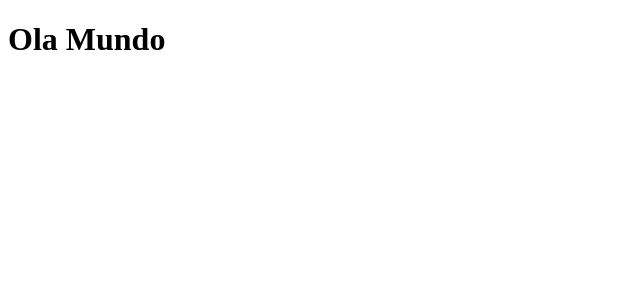
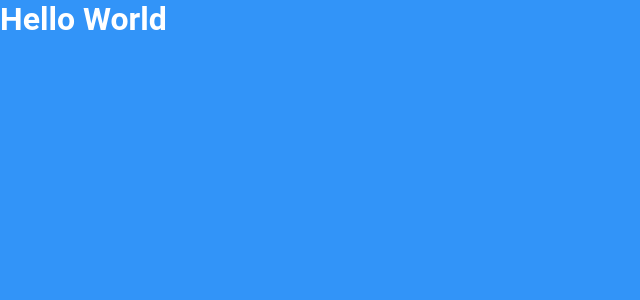
Before and after one commit to jnorberto23/github-blog, a React (Vite) app: page / in a window 1280 px wide. Shown: the top 300 px of the page, without its empty margins (0-640 px from the left). Built offline with nearby package versions, Linux system fonts and the light colour scheme.

Commit message:
🚧work on initial config

```diff
--- a/package.json
+++ b/package.json
@@ -11,11 +11,13 @@
   },
   "dependencies": {
     "react": "^18.2.0",
-    "react-dom": "^18.2.0"
+    "react-dom": "^18.2.0",
+    "styled-components": "^5.3.9"
   },
   "devDependencies": {
     "@types/react": "^18.0.28",
     "@types/react-dom": "^18.0.11",
+    "@types/styled-components": "^5.1.26",
     "@typescript-eslint/eslint-plugin": "^5.57.1",
     "@typescript-eslint/parser": "^5.57.1",
     "@vitejs/plugin-react": "^4.0.0-beta.0",
--- a/src/App.tsx
+++ b/src/App.tsx
@@ -1,10 +1,13 @@
-import { Fragment } from 'react'
+import { ThemeProvider } from "styled-components";
+import { GlobalStyle } from "./styles/global";
+import { defaultTheme } from "./styles/themes/default";
 
 export function App() {
+  return (
+    <ThemeProvider theme={defaultTheme}>
+      <GlobalStyle />
 
-  return (
-    <Fragment>
-     <h1>Ola Mundo</h1>
-    </Fragment>
+      <h1>Hello World</h1>
+   </ThemeProvider>
   )
 }
--- /dev/null
+++ b/src/styles/global.ts
@@ -0,0 +1,21 @@
+import { createGlobalStyle } from "styled-components";
+
+export const GlobalStyle = createGlobalStyle`
+  * {
+    margin: 0;
+    padding: 0;
+    box-sizing: border-box;
+  }
+  :focus {
+    outline: 0;
+    box-shadow: 0 0 0 2px ${props => props.theme['blue']};
+  }
+  body {
+    background-color: ${props => props.theme['blue']};
+    color: ${props => props.theme['white']};
+    -webkit-font-smoothing: antialiased;
+  }
+  body, input, textarea, button {
+    font: 400 1rem Roboto, sans-serif;
+  }
+`;
--- /dev/null
+++ b/src/styles/themes/default.ts
@@ -0,0 +1,14 @@
+export const defaultTheme = {
+    'white': '#fff',
+    'base-input': '#040F1A',
+    'base-background': '#071422',
+    'base-profile': '#0B1B2B',
+    'base-post': '#112131',
+    'base-border': '#1C2F41',
+    'base-label': '#3A536B',
+    'base-span': '#7B96B2',
+    'base-text': '#AFC2D4',
+    'base-subtitle': '#C4D4E3',
+    'base-title': '#E7EDF4',
+    'blue': '#3294F8',
+  } as const
--- a/tsconfig.node.json
+++ b/tsconfig.node.json
@@ -4,7 +4,8 @@
     "skipLibCheck": true,
     "module": "ESNext",
     "moduleResolution": "bundler",
-    "allowSyntheticDefaultImports": true
+    "allowSyntheticDefaultImports": true,
+    "allowSingleExtends": true
   },
   "include": ["vite.config.ts"]
 }
```
Also changed, not shown: src/@types/styled.d.ts (added, +8 -0 lines), tsconfig.json (+8 -10 lines), 1 other file (tests, documents, lock files or other folders).
